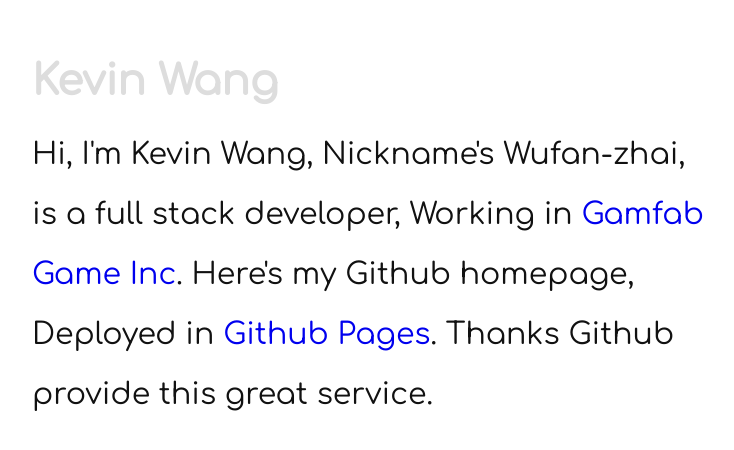
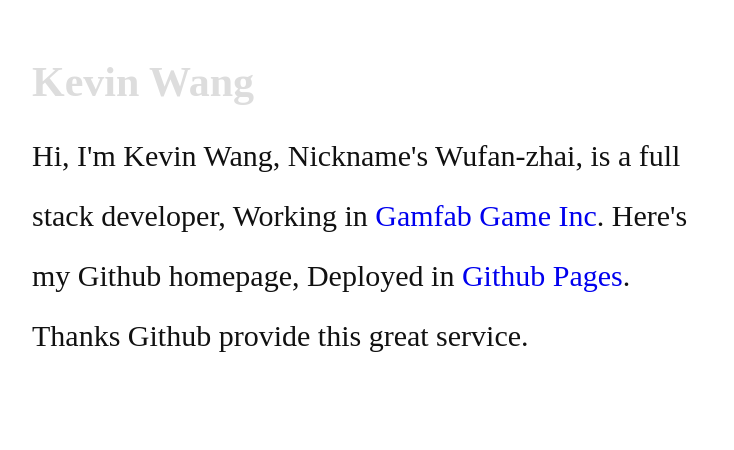
Before and after one commit to keviw/keviw.github.io, a plain HTML site: page index.html in a window 1280 px wide. Shown: the part 142-592 px from the top of the page, without its empty margins (268-1002 px from the left). Drawn offline with Linux system fonts and the light colour scheme.

Commit message:
Update index.html

```diff
--- a/index.html
+++ b/index.html
@@ -4,7 +4,7 @@
     <meta charset="UTF-8">
     <title>KEVIN WANG</title>
     <meta name="viewport" content="width=device-width, initial-scale=1.0, maximum-scale=1.0, user-scalable=0">
-    <link href="https://fonts.googleapis.com/css?family=Comfortaa" rel="stylesheet">
+    <link href="https://fonts.googleapis.com/css?family=Josefin+Slab" rel="stylesheet">
     <link rel="stylesheet" href="css/style.css">
 </head>
 <body>
```
